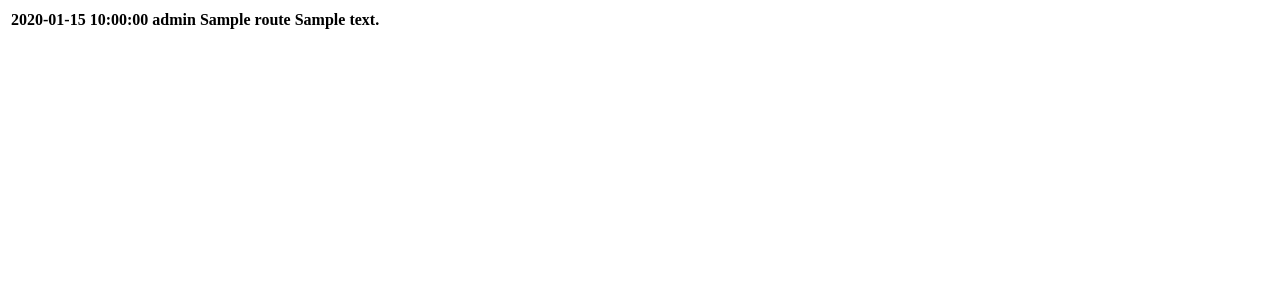
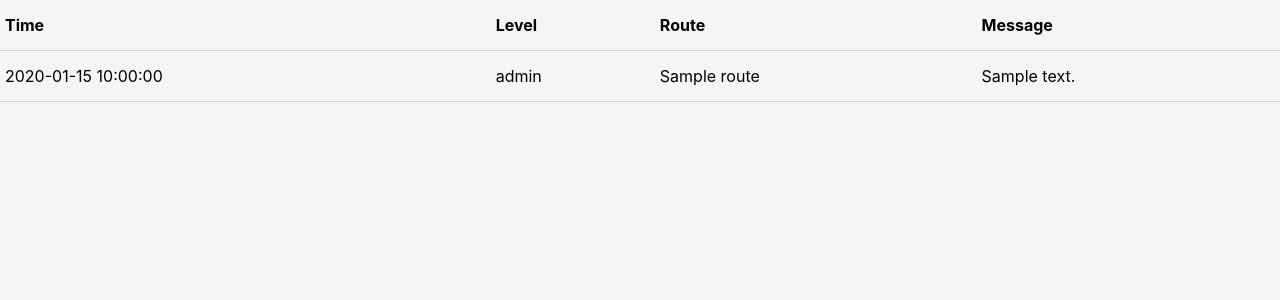
Before and after one commit to SpaceXLaunchBot/SpaceXLaunchBot, a Flask app: template logServer/templates/index.html in a window 1280 px wide. Shown: the top 300 px of the page. Run offline with Flask 2, Linux system fonts and the light colour scheme; the template is opened without the code that fills it: most values are stand-ins (such as "Sample title", 1, 10 or a date in 2020); lists and menus that the app fills with data are empty; parts of the project's set-up code (start-up, migrations or seed data) failed here and were passed over.

Commit message:
Added some styling

```diff
--- a/logServer/logServer.py
+++ b/logServer/logServer.py
@@ -9,9 +9,9 @@ app = Flask(__name__)
 
 @app.route("/")
 def showLog():
-    logEntries = tailLog(20)
+    logEntries = tailLog(15)
     return render_template("index.html", logEntries=logEntries)
 
 if __name__ == "__main__":
     print("RUNNING IN DEBUG MODE")
-    app.run(host="0.0.0.0", port=80, debug=True)
+    app.run(host="127.0.0.1", port=8080, debug=True)
--- /dev/null
+++ b/logServer/static/style.css
@@ -0,0 +1,16 @@
+body {
+    background-color: whitesmoke;
+    color: black;
+}
+
+.critical {
+    background-color: red;
+}
+
+.error {
+    background-color: red;
+}
+
+.warning {
+    background-color: orange;
+}
--- a/logServer/templates/index.html
+++ b/logServer/templates/index.html
@@ -1,11 +1,31 @@
+<link rel="stylesheet" href="https://cdnjs.cloudflare.com/ajax/libs/materialize/1.0.0-beta/css/materialize.min.css">
+<link rel="stylesheet" href="{{ url_for('static', filename='style.css') }}">
 <title>SpaceX-Launch-Bot Log</title>
-<table>
-{% for entry in logEntries %}
-  <tr>
-    <th>{{entry.time}}</th>
-    <th>{{entry.level}}</th>
-    <th>{{entry.route}}</th>
-    <th>{{entry.message}}</th>
-  </tr>
-{% endfor %}
+<table class="responsive-table">
+  <thead>
+    <tr>
+      <th>Time</th>
+      <th>Level</th>
+      <th>Route</th>
+      <th>Message</th>
+    </tr>
+  </thead>
+  <tbody>
+      {% for entry in logEntries %}
+        {% if entry.level == "CRITICAL" %}
+        <tr class="critical">
+        {% elif entry.level == "ERROR" %}
+        <tr class="error">
+        {% elif entry.level == "WARNING" %}
+        <tr class="warning">
+        {% else %}
+        <tr>
+        {% endif %}
+          <td>{{entry.time}}</td>
+          <td>{{entry.level}}</td>
+          <td>{{entry.route}}</td>
+          <td>{{entry.message}}</td>
+        </tr>
+      {% endfor %}
+  </tbody>
 </table>
```
